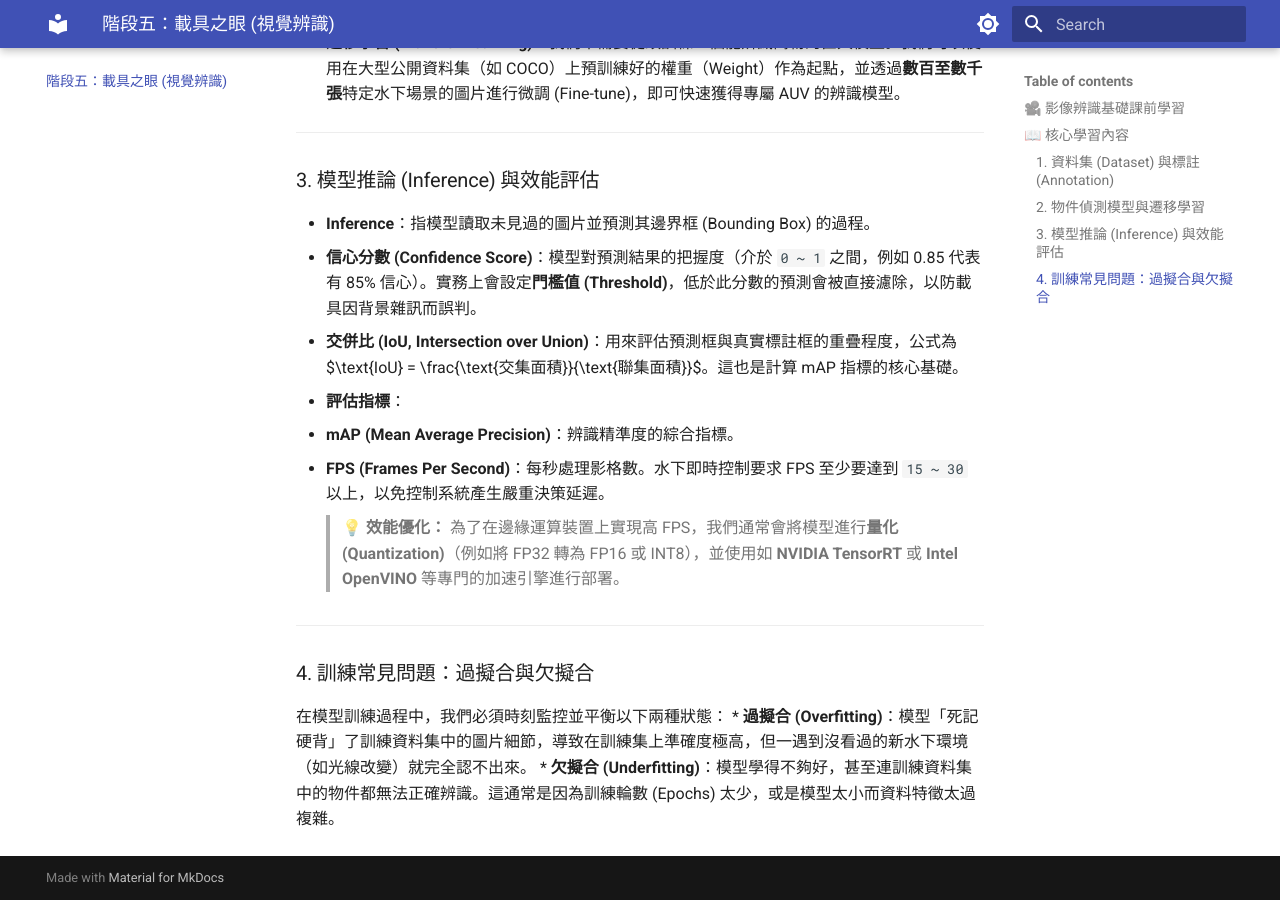
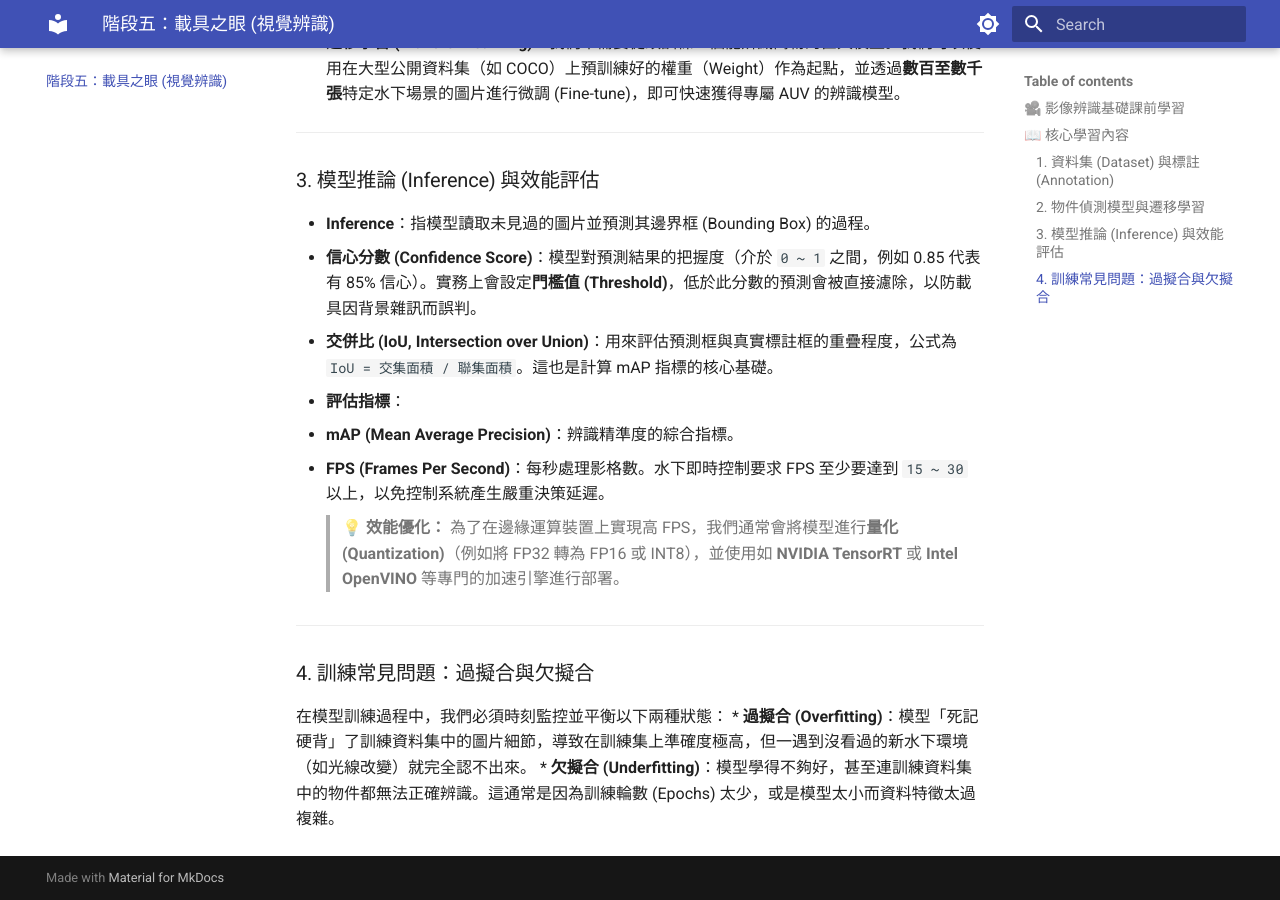
Before and after one commit to hereyougoai/auv-training-2026, an MkDocs documentation site: the page built from docs/stage5_vision/index.md, in a window 1280 px wide and 900 px high, scrolled down 1381 px. Built offline with MkDocs 1.6.1 and Material for MkDocs 9.7.7, drawn with Linux system fonts in a browser that asks for light colours.

Commit message:
docs: fix IoU formula formatting and add a blank line below Section 4 heading

```diff
--- a/docs/stage5_vision/index.md
+++ b/docs/stage5_vision/index.md
@@ -37,7 +37,7 @@
 ### 3. 模型推論 (Inference) 與效能評估
 * **Inference**：指模型讀取未見過的圖片並預測其邊界框 (Bounding Box) 的過程。
 * **信心分數 (Confidence Score)**：模型對預測結果的把握度（介於 `0 ~ 1` 之間，例如 0.85 代表有 85% 信心）。實務上會設定**門檻值 (Threshold)**，低於此分數的預測會被直接濾除，以防載具因背景雜訊而誤判。
-* **交併比 (IoU, Intersection over Union)**：用來評估預測框與真實標註框的重疊程度，公式為 $\text{IoU} = \frac{\text{交集面積}}{\text{聯集面積}}$。這也是計算 mAP 指標的核心基礎。
+* **交併比 (IoU, Intersection over Union)**：用來評估預測框與真實標註框的重疊程度，公式為 `IoU = 交集面積 / 聯集面積`。這也是計算 mAP 指標的核心基礎。
 * **評估指標**：
   * **mAP (Mean Average Precision)**：辨識精準度的綜合指標。
   * **FPS (Frames Per Second)**：每秒處理影格數。水下即時控制要求 FPS 至少要達到 `15 ~ 30` 以上，以免控制系統產生嚴重決策延遲。
@@ -46,6 +46,7 @@
 ---
 
 ### 4. 訓練常見問題：過擬合與欠擬合
+
 在模型訓練過程中，我們必須時刻監控並平衡以下兩種狀態：
 * **過擬合 (Overfitting)**：模型「死記硬背」了訓練資料集中的圖片細節，導致在訓練集上準確度極高，但一遇到沒看過的新水下環境（如光線改變）就完全認不出來。
 * **欠擬合 (Underfitting)**：模型學得不夠好，甚至連訓練資料集中的物件都無法正確辨識。這通常是因為訓練輪數 (Epochs) 太少，或是模型太小而資料特徵太過複雜。
```
